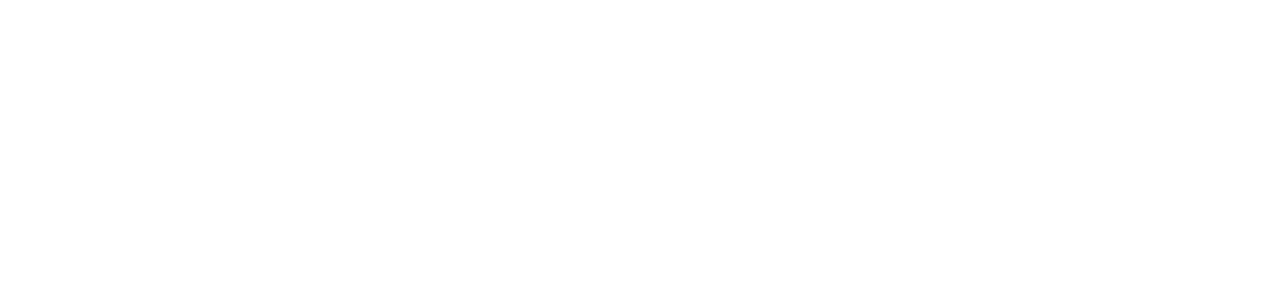
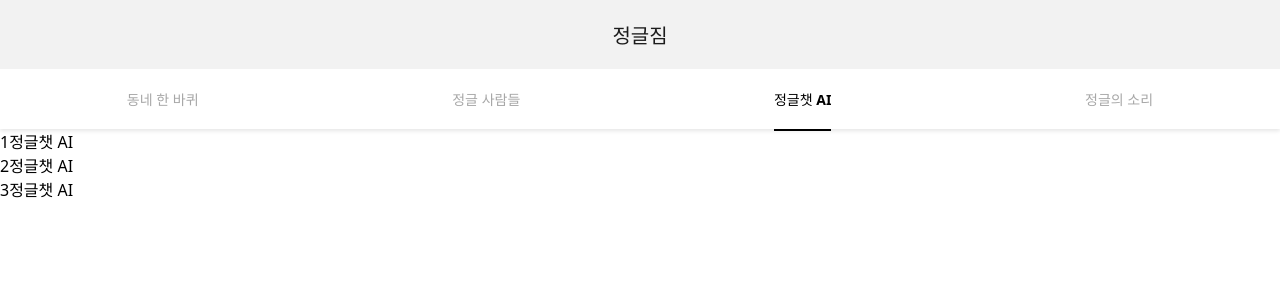
Before and after one commit to Likelion-Hackaton-JungleGym/junglegym-fe, a React (Vite) app: page /junglechat in a window 1280 px wide. Before the commit this address had no page. Shown: the top 300 px of the page. Built offline with nearby package versions, Linux system fonts and the light colour scheme.

Commit message:
정글톡->정글챗으로 바꾸고 관련 파일들도 수정, 헤더스타일 padding 크기 수정

```diff
--- a/src/App.jsx
+++ b/src/App.jsx
@@ -2,7 +2,7 @@ import { BrowserRouter as Router, Routes, Route } from "react-router-dom";
 import RootLayout from "./shared/layouts/RootLayout";
 import JungleTownPage from "./pages/jungletown/JungleTownPage";
 import JunglePeoplePage from "./pages/junglepeople/JunglePeoplePage";
-import JungleTalkPage from "./pages/jungletalk/JungleTalkPage";
+import JunglechatPage from "./pages/junglechat/JunglechatPage";
 import JungleSoundPage from "./pages/junglesound/JungleSoundPage";
 
 export default function App() {
@@ -12,7 +12,7 @@ export default function App() {
         <Route path="/" element={<RootLayout />}>
           <Route index element={<JungleTownPage />} />
           <Route path="/junglepeople" element={<JunglePeoplePage />} />
-          <Route path="/jungletalk" element={<JungleTalkPage />} />
+          <Route path="/junglechat" element={<JunglechatPage />} />
           <Route path="/junglesound" element={<JungleSoundPage />} />
         </Route>
       </Routes>
--- /dev/null
+++ b/src/pages/junglechat/JunglechatPage.jsx
@@ -0,0 +1,9 @@
+export default function JunglechatPage() {
+  return (
+    <>
+      <p>1정글챗 AI</p>
+      <p>2정글챗 AI</p>
+      <p>3정글챗 AI</p>
+    </>
+  );
+}
--- a/src/pages/jungletalk/JungleTalkPage.jsx
+++ /dev/null
@@ -1,7 +0,0 @@
-export default function JungleTalkPage() {
-  return (
-    <>
-      <p>정글톡 AI</p>
-    </>
-  );
-}
--- a/src/shared/header/Header.jsx
+++ b/src/shared/header/Header.jsx
@@ -36,8 +36,8 @@ export default function Header() {
         <NavItem to="/junglepeople" className={path === "/junglepeople" ? "active" : ""}>
           정글 사람들
         </NavItem>
-        <NavItem to="/jungletalk" className={path === "/jungletalk" ? "active" : ""}>
-          정글톡 AI
+        <NavItem to="/junglechat" className={path === "/junglechat" ? "active" : ""}>
+          정글챗 AI
         </NavItem>
         <NavItem to="/junglesound" className={path === "/junglesound" ? "active" : ""}>
           정글의 소리
--- a/src/shared/header/HeaderStyles.js
+++ b/src/shared/header/HeaderStyles.js
@@ -14,7 +14,7 @@ export const Logo = styled.h1`
 export const Nav = styled.nav`
   display: flex;
   justify-content: space-around;
-  padding: 10px;
+  padding: 10px 0px;
   font-size: 14px;
   background-color: #ffffff;
   border-bottom: 0.5 solid #e5e5e5;
```
